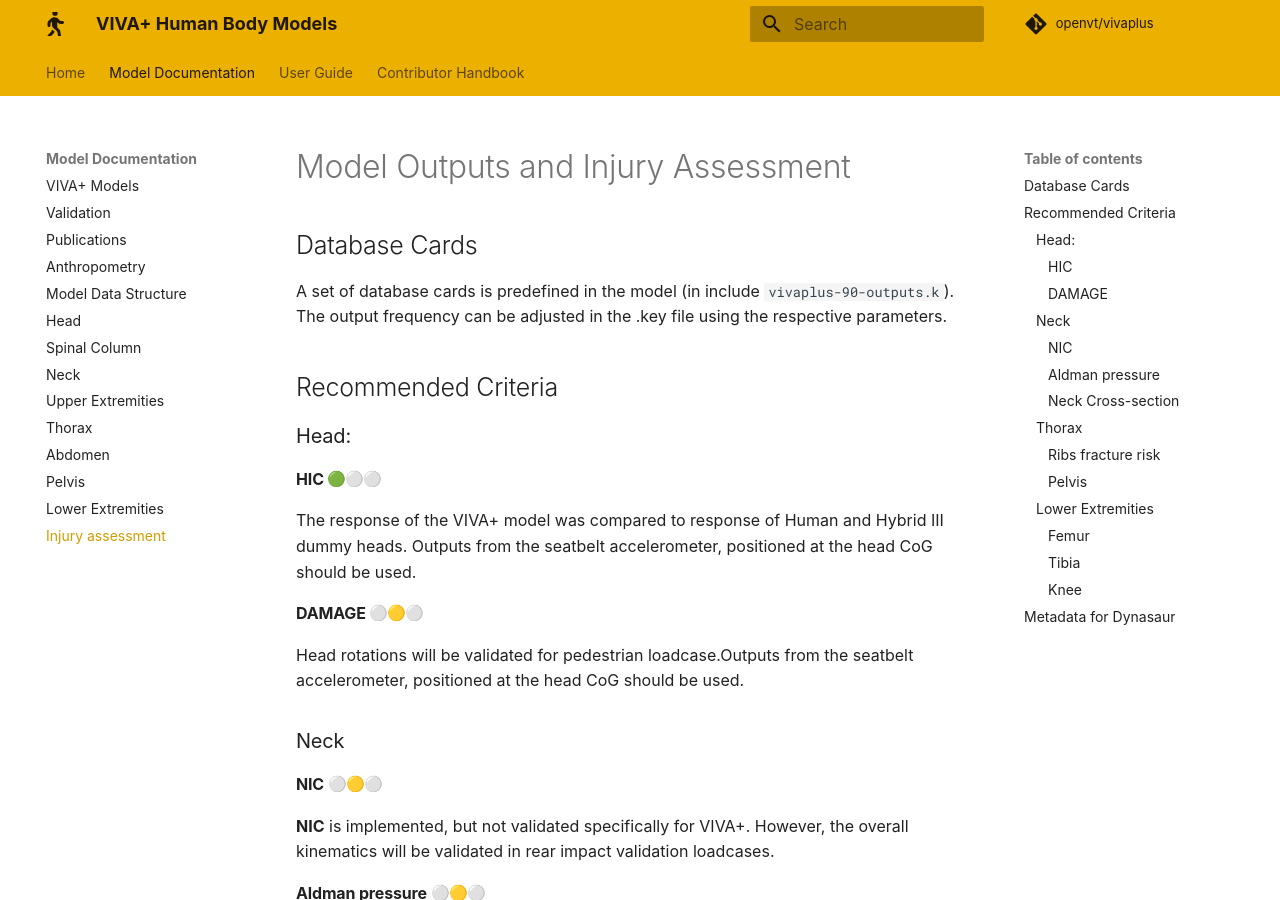
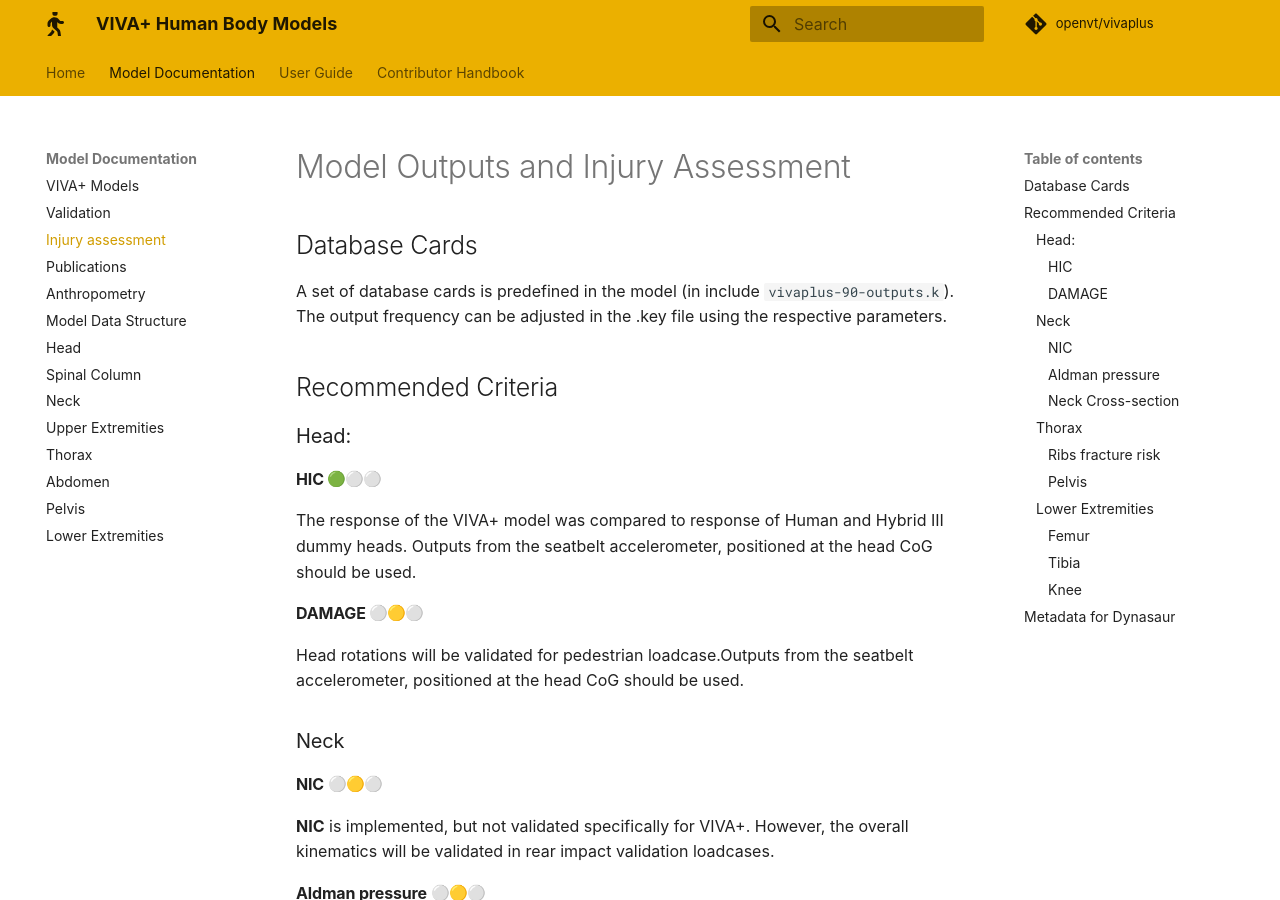
Before and after one commit to jobindjohn/vivaplus_v0.2, an MkDocs documentation site: the page built from docs/model-doc/injury-assessment.md, in a window 1280 px wide and 900 px high. Built offline with MkDocs 1.6.1 and Material for MkDocs 9.7.7, drawn with Linux system fonts in a browser that asks for light colours; emoji names are drawn with the system emoji font; some web fonts are replaced; part of the change alters nothing that is shown.

```diff
--- a/mkdocs.yml
+++ b/mkdocs.yml
@@ -20,7 +20,8 @@ nav:
     - Model Documentation:
         - VIVA+ Models: 'model-doc/00-models.md'
         - Validation: 'model-doc/validation.md'
-        - Publications: 'model-doc/01-publications.md'
+        - Injury assessment: 'model-doc/injury-assessment.md'
+        - Publications: 'model-doc/publications.md'
         - Anthropometry: model-doc/05-anthro.md
         - Model Data Structure: 'model-doc/06-model-data-structure.md'
         - Head: model-doc/20-head.md
@@ -31,7 +32,6 @@ nav:
         - Abdomen: 'model-doc/50-abdomen.md'
         - Pelvis: 'model-doc/60-pelvis.md'
         - Lower Extremities: 'model-doc/70-lower-extremities.md'
-        - Injury assessment: 'model-doc/80-injury-assessment.md'
     - User Guide:
     #    - User guide: user-guide/01-getting-started.md
     #    - Setting up a simulation: user-guide/10-setting-up.md
```
Also changed, not shown: docs/model-doc/injury-assessment.md (renamed from docs/model-doc/80-injury-assessment.md), docs/model-doc/publications.md (renamed from docs/model-doc/01-publications.md), docs/user-guide/90-model-validation.md (renamed from docs/model-doc/90-model-validation.md).
